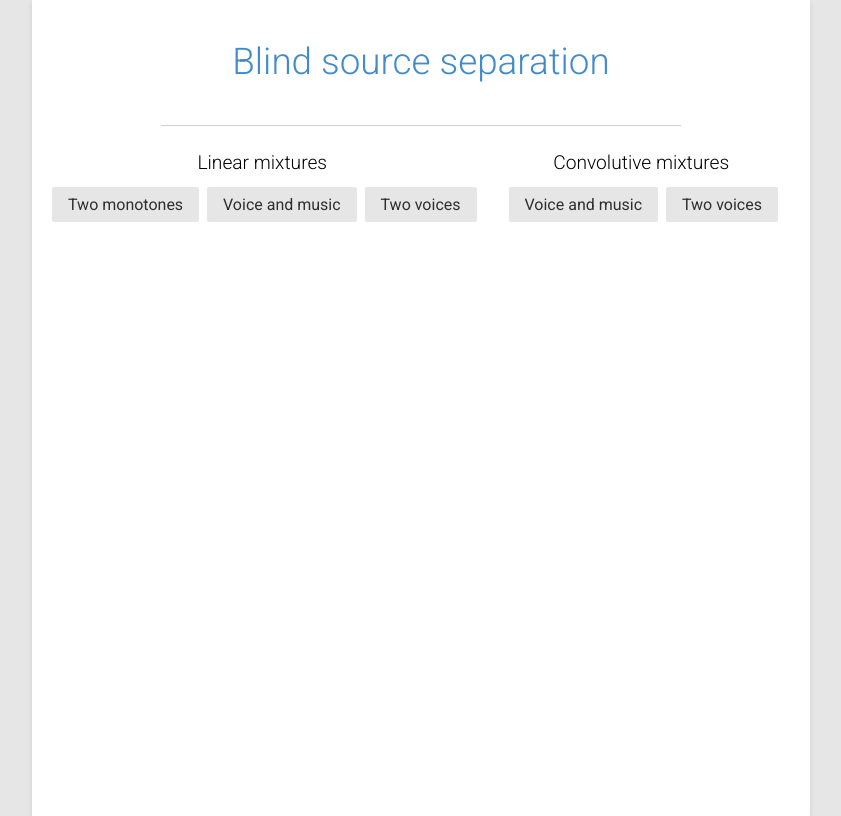
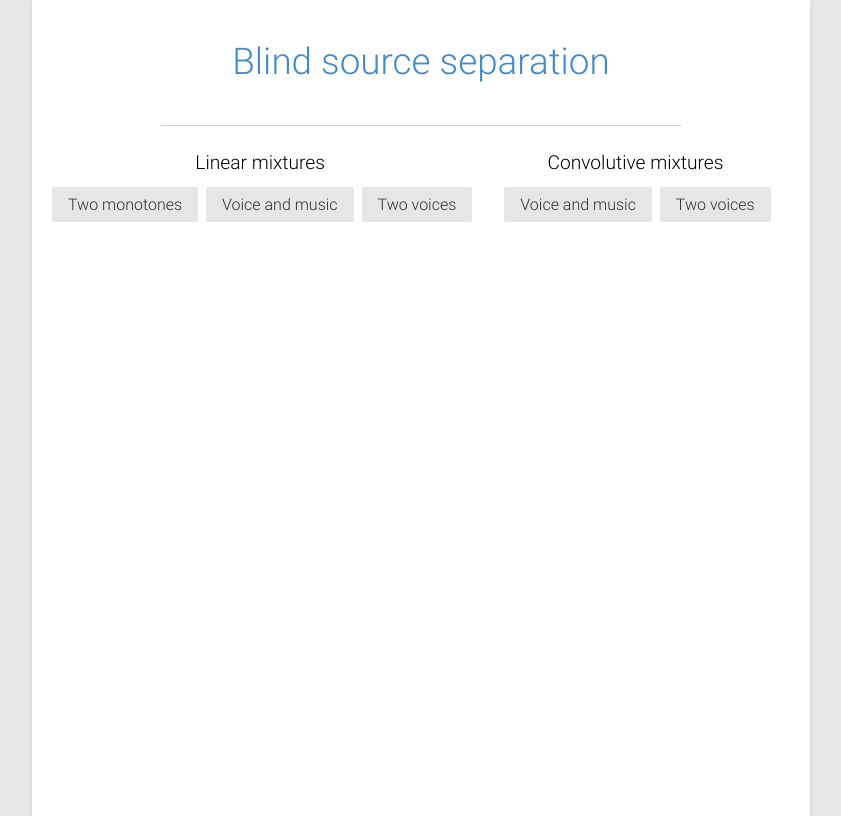
Before and after one commit to divijbindlish/cocktail-party, a plain HTML site: page public/index.html in a window 1280 px wide. Shown: the whole page, without its empty margins (219-1060 px from the left). Drawn offline with Linux system fonts and the light colour scheme.

Commit message:
Add fonts locally

```diff
--- a/public/css/style.css
+++ b/public/css/style.css
@@ -1,3 +1,11 @@
+@font-face {
+    font-family: 'Roboto';
+    font-style: normal;
+    font-weight: 300;
+    src: local('Roboto Light'), local('Roboto-Light'), url('/fonts/roboto-light.woff2') format('woff2');
+    unicode-range: U+0000-00FF, U+0131, U+0152-0153, U+02C6, U+02DA, U+02DC, U+2000-206F, U+2074, U+20AC, U+2212, U+2215, U+E0FF, U+EFFD, U+F000;
+}
+
 html {
     font-family: Roboto;
     font-weight: 300;
--- a/public/index.html
+++ b/public/index.html
@@ -4,7 +4,6 @@
     <title>Blind source separation</title>
     <link rel='stylesheet' href='/css/reset.css'>
     <link rel='stylesheet' href='/css/pure-buttons.css'>
-    <link rel='stylesheet' href='https://fonts.googleapis.com/css?family=Roboto:400,300'>
     <link rel='stylesheet' href='/css/style.css'>
 
     <script src="/js/wavesurfer.min.js"></script>
```
Also changed, not shown: public/fonts/roboto-light.woff2 (added).
